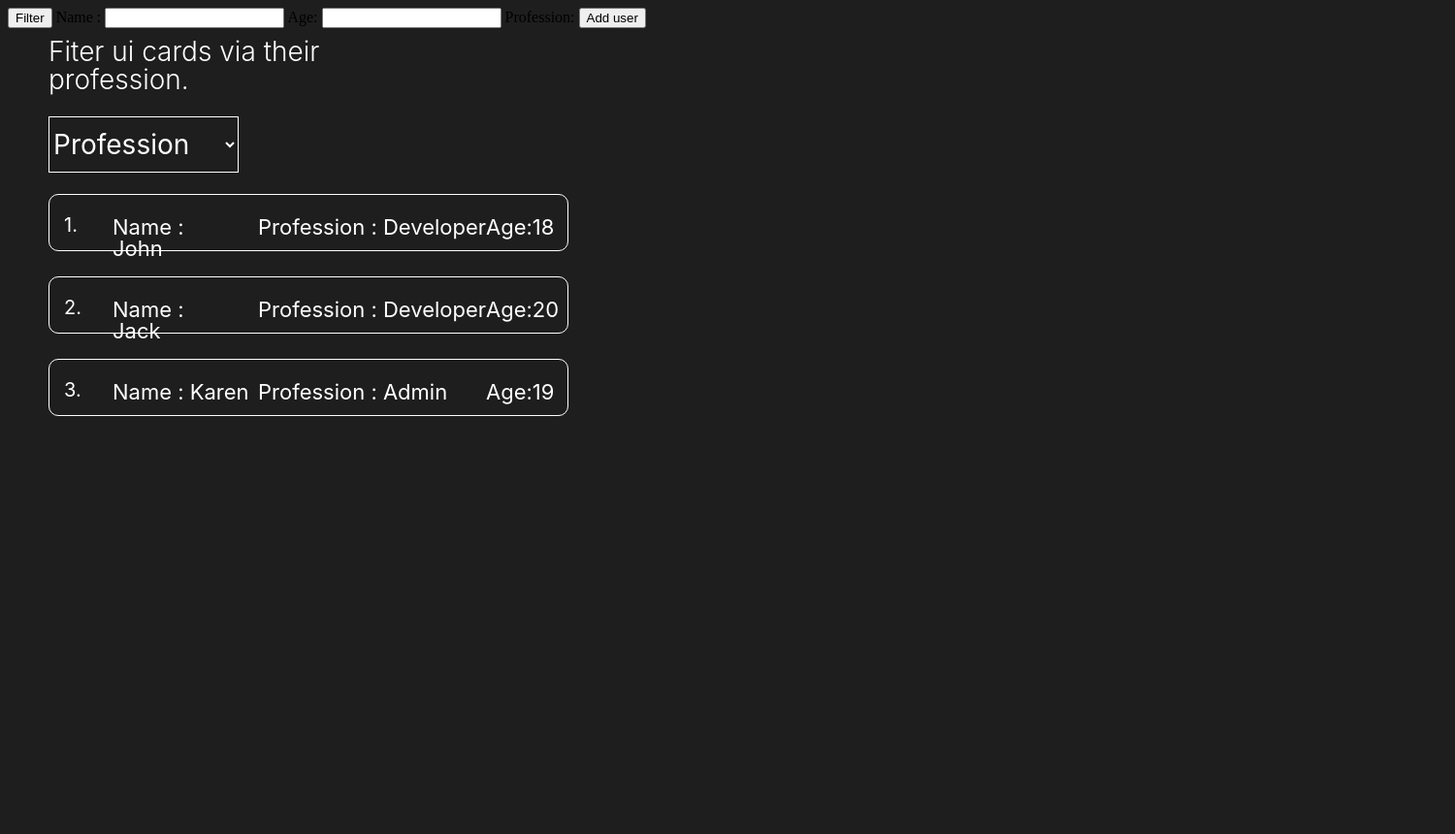
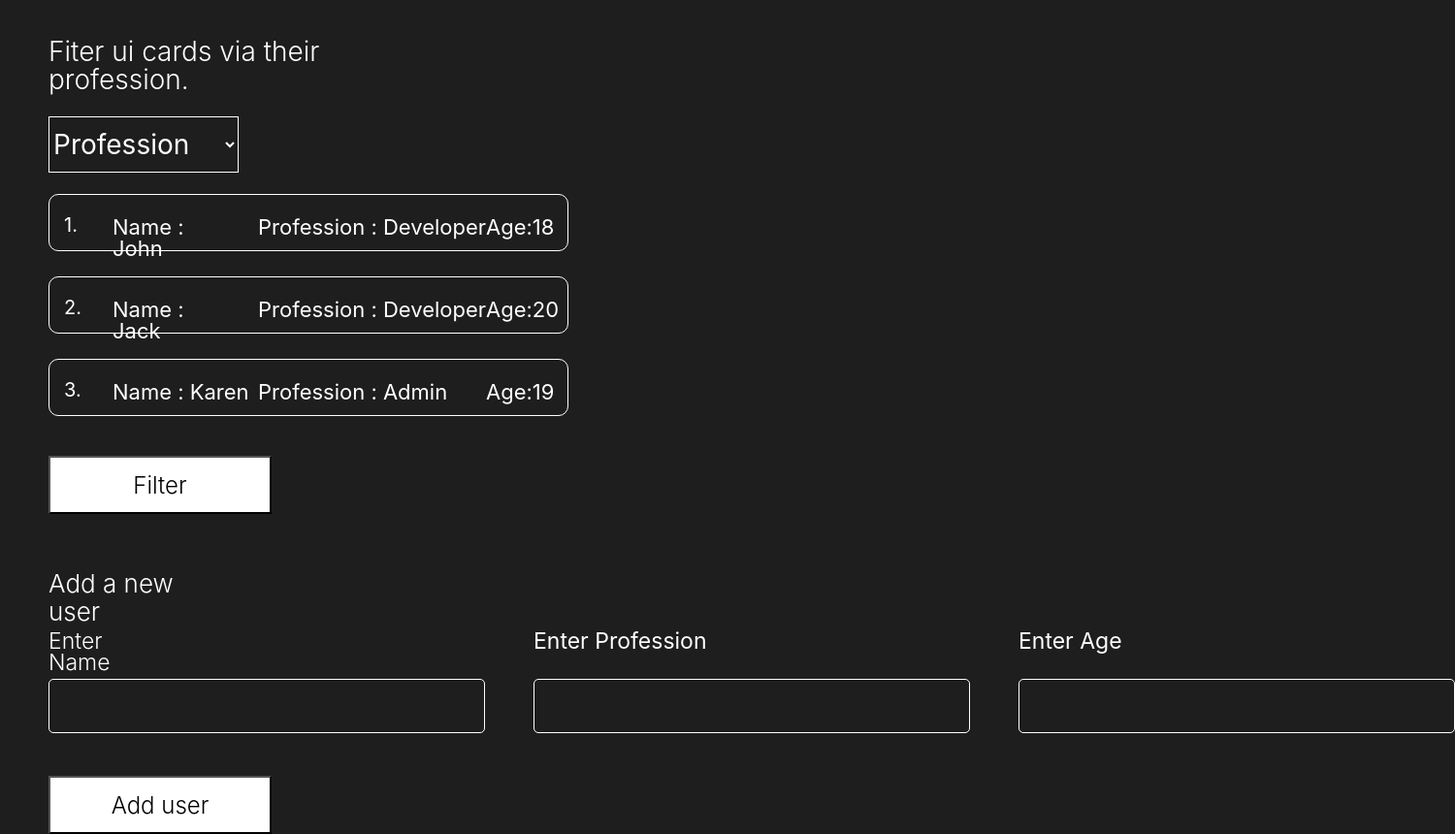
Before and after one commit to tejalsalve19/f2contest2, a plain HTML site: page index.html in a window 1280 px wide. Shown: the whole page at 97% size, 1500 px wide, since content can reach past the window. Before the commit the page ends 800 px from the top, so only its background shows below. Drawn offline with Linux system fonts and the light colour scheme.

Commit message:
Update index.html

```diff
--- a/index.html
+++ b/index.html
@@ -6,7 +6,7 @@
     <meta name="viewport" content="width=device-width, initial-scale=1.0">
     <link rel="stylesheet" href="./style.css">
     <script src="./script.js"></script>
-    <title>Sighup</title>
+    <title>Signup</title>
 </head>
 <body>
     <h1>Fiter ui cards via their profession.</h1>
@@ -40,16 +40,20 @@
         <p id="r3p4">Age:19</p>
     </div>
 
-        <button type="button" onclick="filterUsers()">Filter</button>
-        <label for="name">Name : </label>
-        <input type="text" id="name" name="name">
-        <label for="age">Age:</label>
-        <input type="number" id="age" name="age">
-        <label for="profession">Profession:</label>
+        <button type="button" id="b1" onclick="filterUsers()">Filter</button>
 
 
+<h1 id="addnew">Add a new user</h1>
+        <label for="name" id="enm">Enter Name</label>
+        <input type="text" id="inm" name="name">
 
-  <button type="button" onclick="addUser()">Add user</button>
+        <label for="profession" id="ep">Enter Profession</label>
+        <input type="text" id="ip" name="profession">
+
+        <label for="age" id="ea">Enter Age</label>
+        <input type="number" id="ia" name="age">
+
+  <button type="button" id="b2" onclick="addUser()">Add user</button>
 
   </form>
 </body>
```
